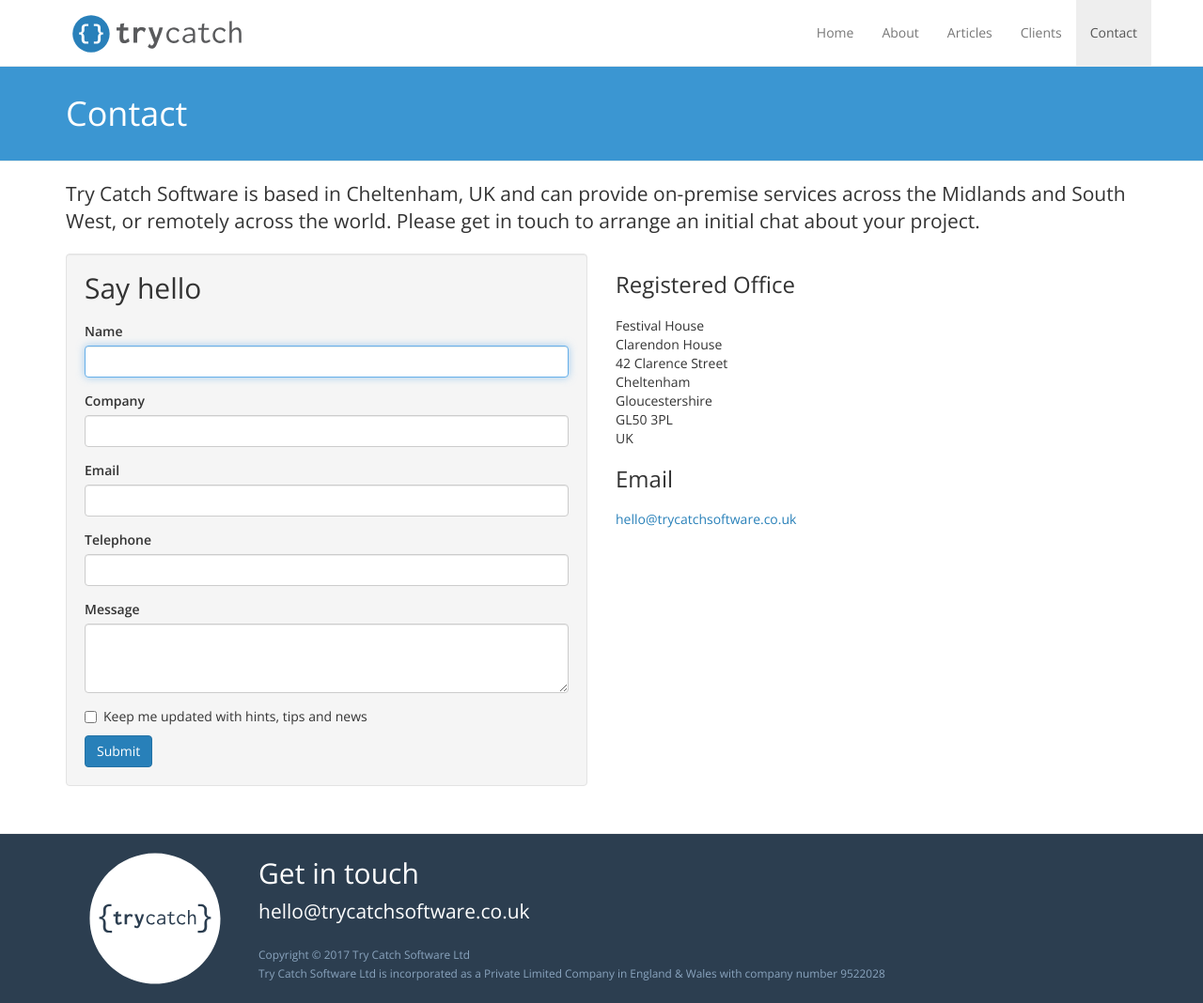
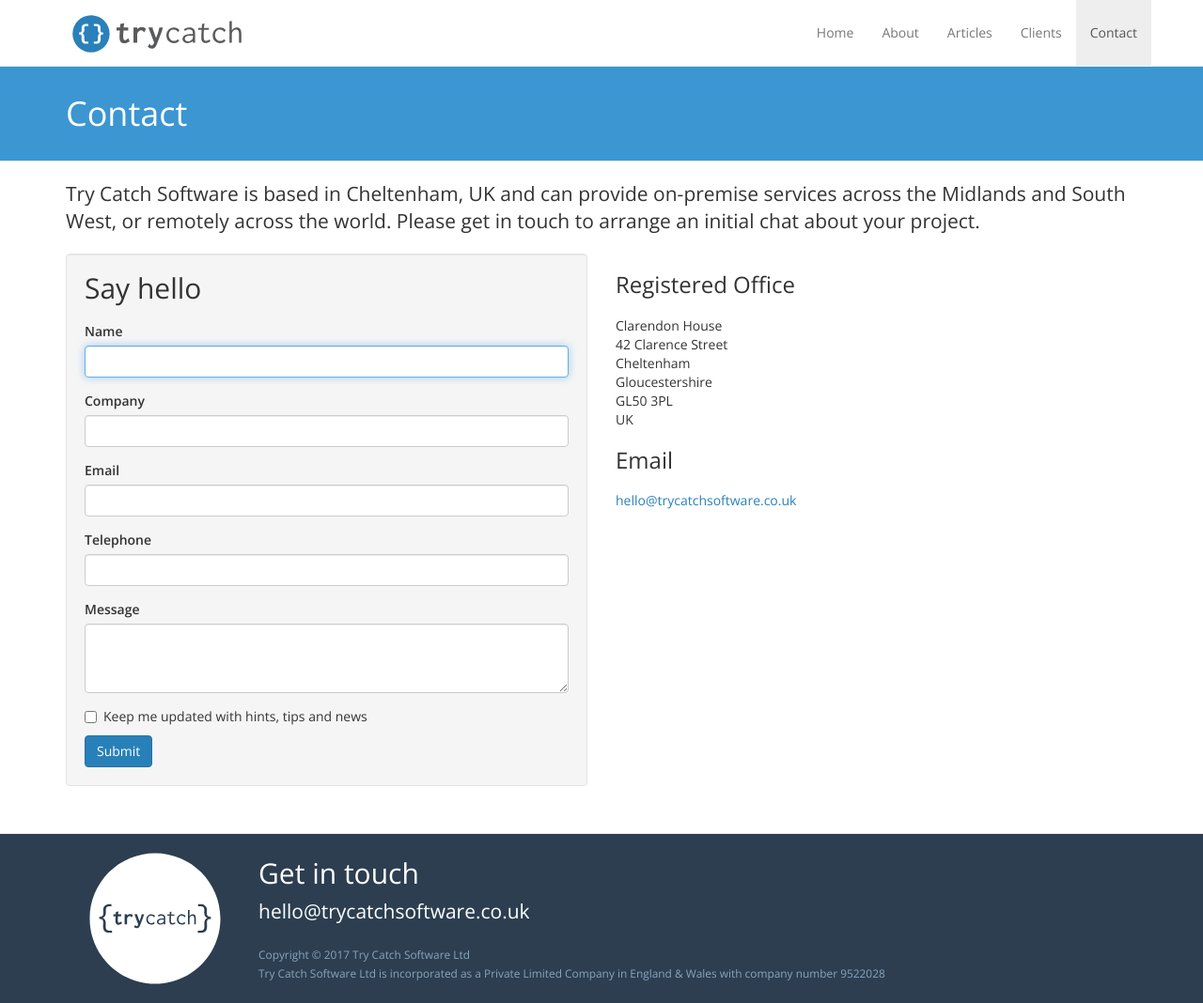
Before and after one commit to trycatchsoftware/trycatchsoftware.github.io, a Jekyll site: the page built from contact.html, in a window 1280 px wide and 1068 px high. Shown: the whole window at 94% size. Built offline with Jekyll 4.4.1, drawn with Linux system fonts in a browser that asks for light colours; nearby versions of some CDN libraries.

Commit message:
Fixed address

```diff
--- a/contact.html
+++ b/contact.html
@@ -52,7 +52,7 @@ menu: true
 <div class="col-md-6">
   <h3>Registered Office</h3>
 
-  <address>Festival House<br>
+  <address>
     Clarendon House<br>
     42 Clarence Street<br>
     Cheltenham<br>
```
